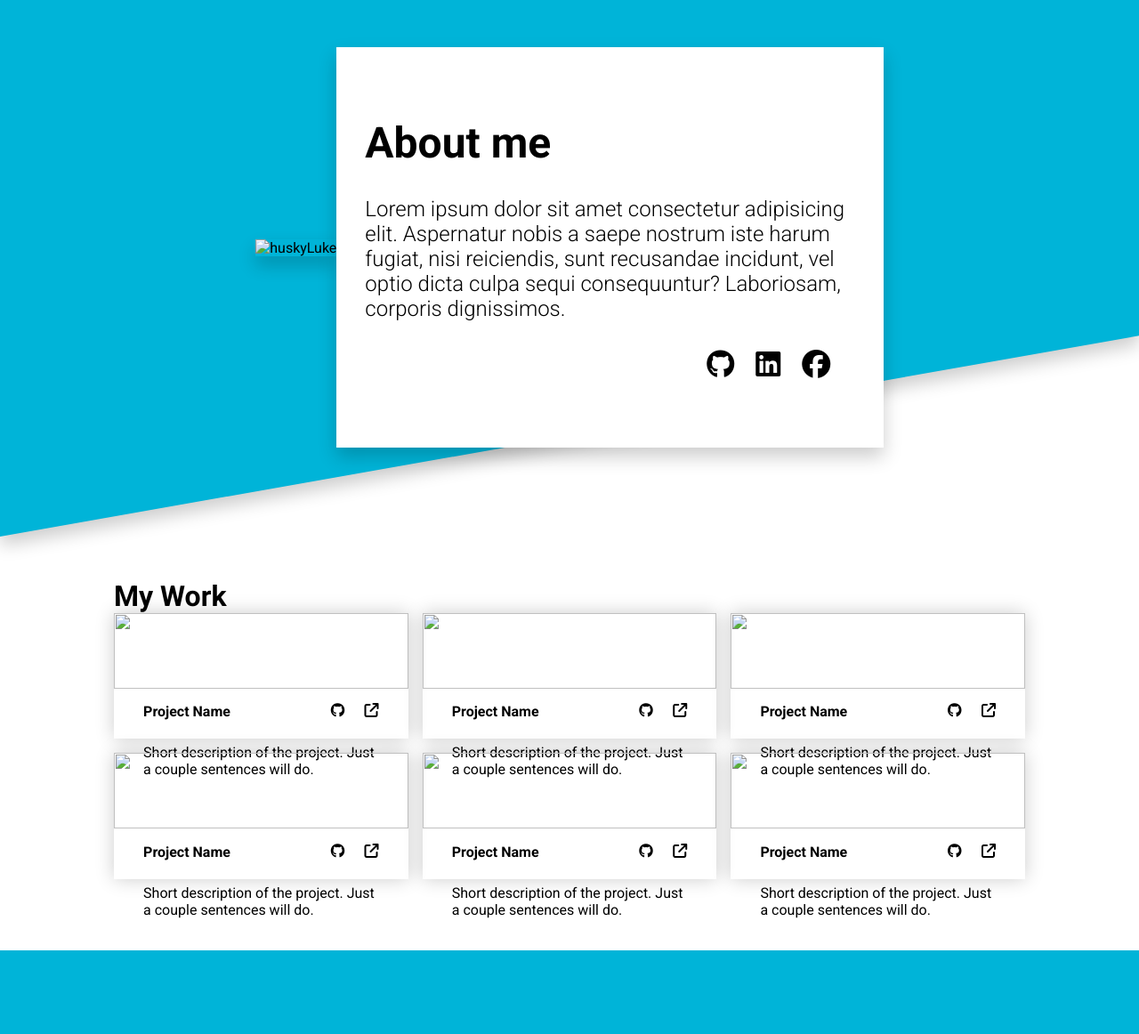
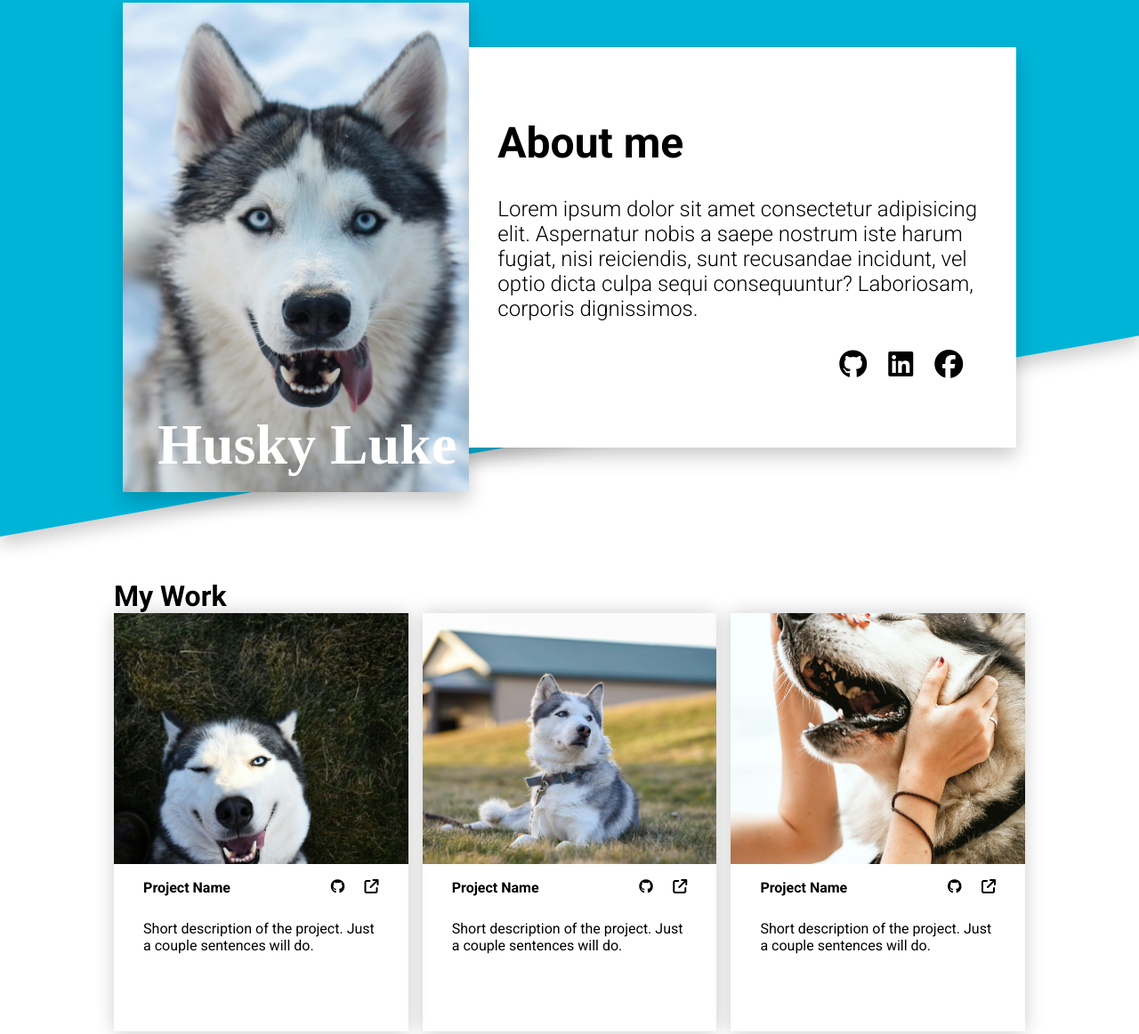
Before and after one commit to EduOrt64/exercise-responsiveWeb, a plain HTML site: page index.html in a window 1280 px wide. Shown: the part 47-1209 px from the top of the page at 89% size. Drawn offline with nearby package versions, Linux system fonts and the light colour scheme; the site is published under a folder, as on GitHub Pages, so addresses that start at the root find nothing.

Commit message:
fixed a problem with the imgs url

```diff
--- a/index.html
+++ b/index.html
@@ -29,7 +29,7 @@
       <div class="hero-background">
         <div class="hero-cont">
           <div class="img-hero-cont">
-            <img src="/IMGS/huskyluke.jpg" alt="huskyLuke" />
+            <img src="./IMGS/huskyluke.jpg" alt="huskyLuke" />
             <h1>Husky Luke</h1>
           </div>
           <div class="about-hero-cont">
@@ -55,7 +55,7 @@
       <div class="projects-cont">
         <div class="project-card">
           <div class="project-img">
-            <img src="/IMGS/pexels-jhelmuth-3196887.jpg" />
+            <img src="./IMGS/pexels-jhelmuth-3196887.jpg" />
           </div>
           <div class="project-descript">
             <div class="title-but">
@@ -73,7 +73,7 @@
 
         <div class="project-card">
           <div class="project-img">
-            <img src="/IMGS/pexels-jhelmuth-3995451.jpg" />
+            <img src="./IMGS/pexels-jhelmuth-3995451.jpg" />
           </div>
           <div class="project-descript">
             <div class="title-but">
@@ -91,7 +91,7 @@
 
         <div class="project-card">
           <div class="project-img">
-            <img src="/IMGS/pexels-lamiko-3671300.jpg" />
+            <img src="./IMGS/pexels-lamiko-3671300.jpg" />
           </div>
           <div class="project-descript">
             <div class="title-but">
@@ -109,7 +109,7 @@
 
         <div class="project-card">
           <div class="project-img">
-            <img src="/IMGS/pexels-pixabay-220974.jpg" />
+            <img src="./IMGS/pexels-pixabay-220974.jpg" />
           </div>
           <div class="project-descript">
             <div class="title-but">
@@ -127,7 +127,7 @@
 
         <div class="project-card">
           <div class="project-img">
-            <img src="/IMGS/pexels-pixabay-60050.jpg" />
+            <img src="./IMGS/pexels-pixabay-60050.jpg" />
           </div>
           <div class="project-descript">
             <div class="title-but">
@@ -145,7 +145,7 @@
 
         <div class="project-card">
           <div class="project-img">
-            <img src="/IMGS/pexels-tranmautritam-245037.jpg" />
+            <img src="./IMGS/pexels-tranmautritam-245037.jpg" />
           </div>
           <div class="project-descript">
             <div class="title-but">
@@ -187,7 +187,7 @@
           </div>
         </div>
         <div class="contact-img">
-            <img src="/IMGS/pexels-marleneleppanen-2016848.jpg">
+            <img src="./IMGS/pexels-marleneleppanen-2016848.jpg">
         </div>
       </div>
     </section>
```
